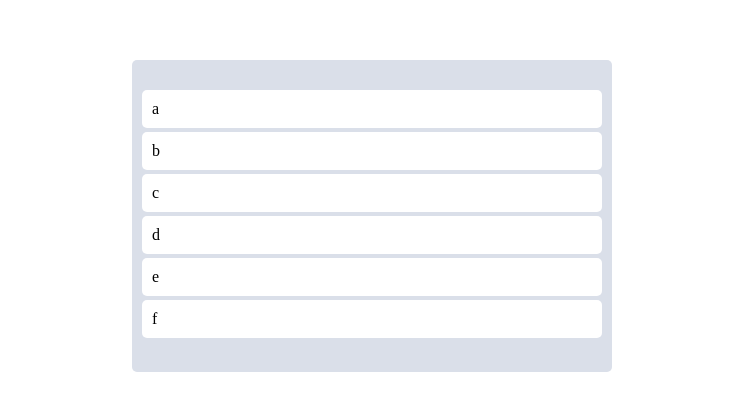
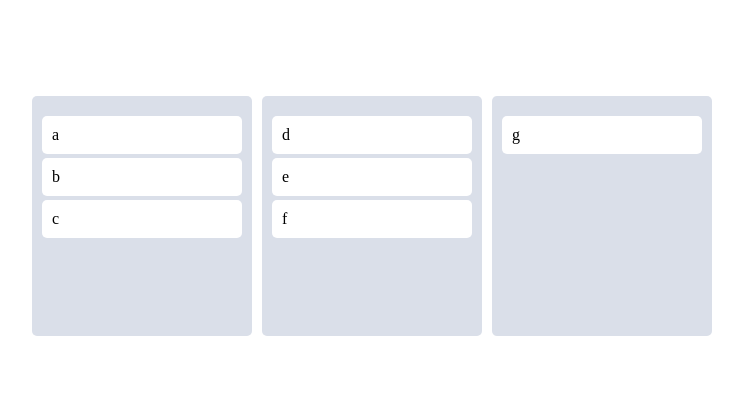
Before and after one commit to BongBoroBong/nomad_study, a React (Create React App) app: page /todo in a window 1280 px wide. Shown: the part 192-602 px from the top of the page, without its empty margins (268-1011 px from the left). Built offline with nearby package versions, Linux system fonts and the light colour scheme.

Commit message:
:hammer: 0419-2 trello start

```diff
--- a/src/App.tsx
+++ b/src/App.tsx
@@ -1,10 +1,13 @@
-import React, { useEffect, useState } from 'react';
-import { DragDropContext, Draggable, Droppable, DropResult } from 'react-beautiful-dnd';
+import React from 'react';
+import { DragDropContext, DropResult } from 'react-beautiful-dnd';
 import styled from '@emotion/styled';
+import { toDoCategorySelector } from './libs/recoils';
+import { useRecoilState, useRecoilValue } from 'recoil';
+import Board from './components/Board';
 
 const Wrapper = styled.div`
   display: flex;
-  max-width: 480px;
+  max-width: 680px;
   width: 100%;
   margin: 0 auto;
   justify-content: center;
@@ -14,65 +17,34 @@ const Wrapper = styled.div`
 
 const Boards = styled.div`
   display: grid;
-  grid-template-columns: repeat(1, 1fr);
+  grid-template-columns: repeat(3, 1fr);
+  gap: 10px;
   width: 100%;
 `;
 
-const Board = styled.div`
-  background-color: #dadfe9;
-  padding: 30px 10px;
-  border-radius: 5px;
-  min-height: 200px;
-`;
+function App() {
+  const toDos = useRecoilValue(toDoCategorySelector);
 
-const Card = styled.div`
-  background-color: white;
-  padding: 10px 10px;
-  border-radius: 5px;
-  margin-bottom: 4px;
-`;
-
-function App() {
-  const [winReady, setWinReady] = useState(false);
-
-  useEffect(() => {
-    setWinReady(true);
-  }, []);
-
-  const onDragEnd = ({}: DropResult) => {};
-
-  const toDos = ['a', 'b', 'c', 'd', 'e', 'f'];
+  const onDragEnd = ({ draggableId, destination, source }: DropResult) => {
+    // if (!destination) return;
+    // setToDos(oldToDos => {
+    //   const copyToDos = [...oldToDos];
+    //   copyToDos.splice(source.index, 1);
+    //   copyToDos.splice(destination?.index, 0, draggableId);
+    //   return copyToDos;
+    // });
+  };
 
   return (
-    <>
-      {winReady ? (
     <DragDropContext onDragEnd={onDragEnd}>
       <Wrapper>
         <Boards>
-              <Droppable droppableId="one">
-                {magic => (
-                  <Board ref={magic.innerRef} {...magic.droppableProps}>
-                    {toDos.map((todo, index) => (
-                      <Draggable key={index} draggableId={todo} index={index}>
-                        {magic => (
-                          <Card
-                            ref={magic.innerRef}
-                            {...magic.draggableProps}
-                            {...magic.dragHandleProps}>
-                            <span>{todo}</span>
-                          </Card>
-                        )}
-                      </Draggable>
+          {toDos.map((toDo, index) => (
+            <Board key={`board_${index}`} toDos={toDo} boardId={`board_${index}`} />
           ))}
-                    {magic.placeholder}
-                  </Board>
-                )}
-              </Droppable>
         </Boards>
       </Wrapper>
     </DragDropContext>
-      ) : null}
-    </>
   );
 }
 
--- /dev/null
+++ b/src/components/Board/index.tsx
@@ -0,0 +1,34 @@
+import React from 'react';
+import DragabbleCard from '../DragabbleCard';
+import { Droppable } from 'react-beautiful-dnd';
+import styled from '@emotion/styled';
+import { ITodo } from '../../libs/recoils';
+
+interface IBoardProps {
+  toDos: ITodo[];
+  boardId: string;
+}
+
+const Wrapper = styled.div`
+  background-color: #dadfe9;
+  padding: 20px 10px;
+  border-radius: 5px;
+  min-height: 200px;
+`;
+
+function Board({ toDos, boardId }: IBoardProps) {
+  return (
+    <Droppable droppableId={boardId}>
+      {magic => (
+        <Wrapper ref={magic.innerRef} {...magic.droppableProps}>
+          {toDos.map((toDo, index) => (
+            <DragabbleCard key={toDo.text} toDo={toDo.text} index={index} />
+          ))}
+          {magic.placeholder}
+        </Wrapper>
+      )}
+    </Droppable>
+  );
+}
+
+export default Board;
--- /dev/null
+++ b/src/components/DragabbleCard/index.tsx
@@ -0,0 +1,29 @@
+import { Draggable } from 'react-beautiful-dnd';
+import React from 'react';
+import styled from '@emotion/styled';
+
+interface IDraggableCardProps {
+  toDo: string;
+  index: number;
+}
+
+const Card = styled.div`
+  background-color: white;
+  padding: 10px 10px;
+  border-radius: 5px;
+  margin-bottom: 4px;
+`;
+
+function DragabbleCard({ toDo, index }: IDraggableCardProps) {
+  return (
+    <Draggable key={toDo} draggableId={toDo} index={index}>
+      {magic => (
+        <Card ref={magic.innerRef} {...magic.draggableProps} {...magic.dragHandleProps}>
+          <span>{toDo}</span>
+        </Card>
+      )}
+    </Draggable>
+  );
+}
+
+export default React.memo(DragabbleCard);
--- a/src/libs/recoils.ts
+++ b/src/libs/recoils.ts
@@ -17,18 +17,29 @@ export const categoryState = atom<Categories>({
   default: Categories.TODO,
 });
 
-export const toDoStates = atom({
-  key: 'toDoStates',
-  default: ['a', 'b', 'c', 'd', 'e', 'f'],
-});
-
 export const toDoState = atom<ITodo[]>({
   key: 'toDoState',
   default: [
     { id: 121212, text: 'a', category: Categories.TODO },
     { id: 232323, text: 'b', category: Categories.TODO },
     { id: 343434, text: 'c', category: Categories.TODO },
+    { id: 565656, text: 'd', category: Categories.DOING },
+    { id: 676767, text: 'e', category: Categories.DOING },
+    { id: 787878, text: 'f', category: Categories.DOING },
+    { id: 898989, text: 'g', category: Categories.DONE },
   ],
+});
+
+export const toDoCategorySelector = selector({
+  key: 'toDoCategorySelector',
+  get: ({ get }) => {
+    const toDos = get(toDoState);
+    return [
+      toDos.filter(todo => todo.category === Categories.TODO),
+      toDos.filter(todo => todo.category === Categories.DOING),
+      toDos.filter(todo => todo.category === Categories.DONE),
+    ];
+  },
 });
 
 export const toDoSelector = selector({
```
Lines whose indentation alone changed are shown as unchanged.
